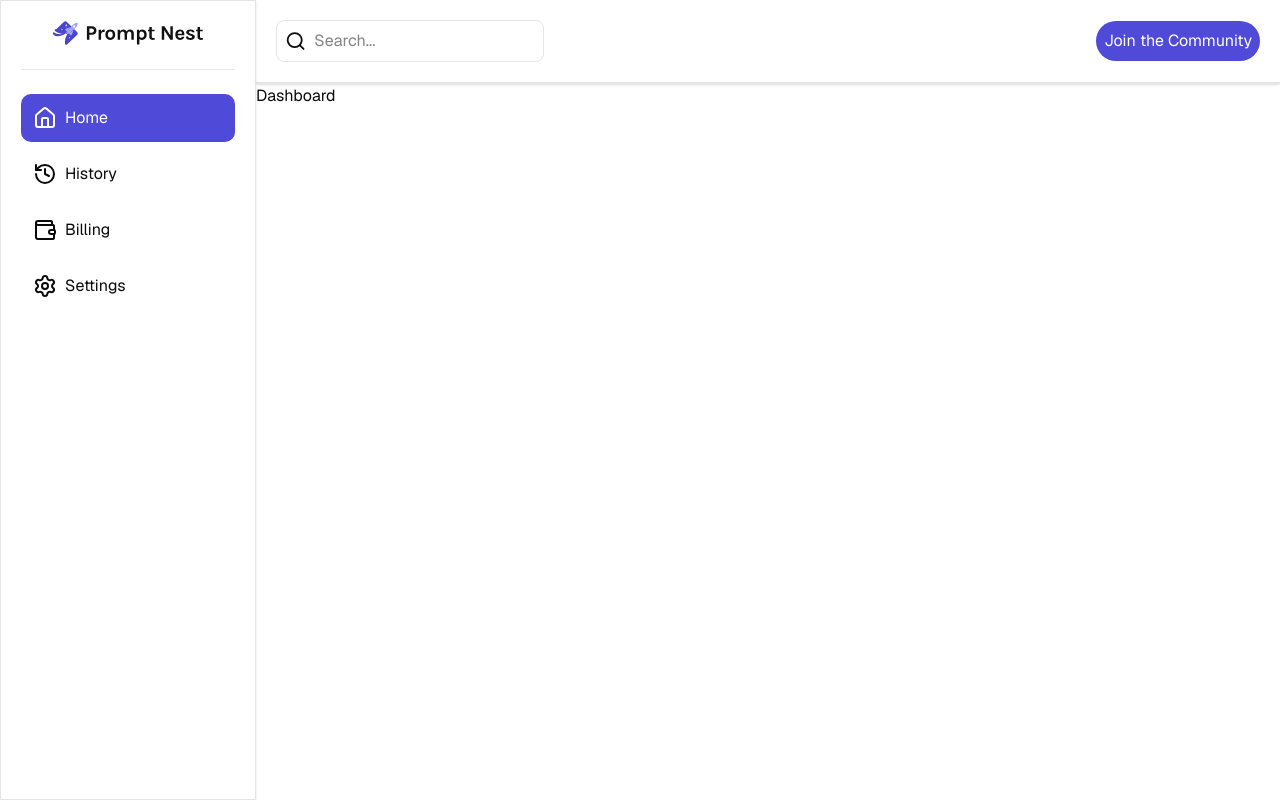
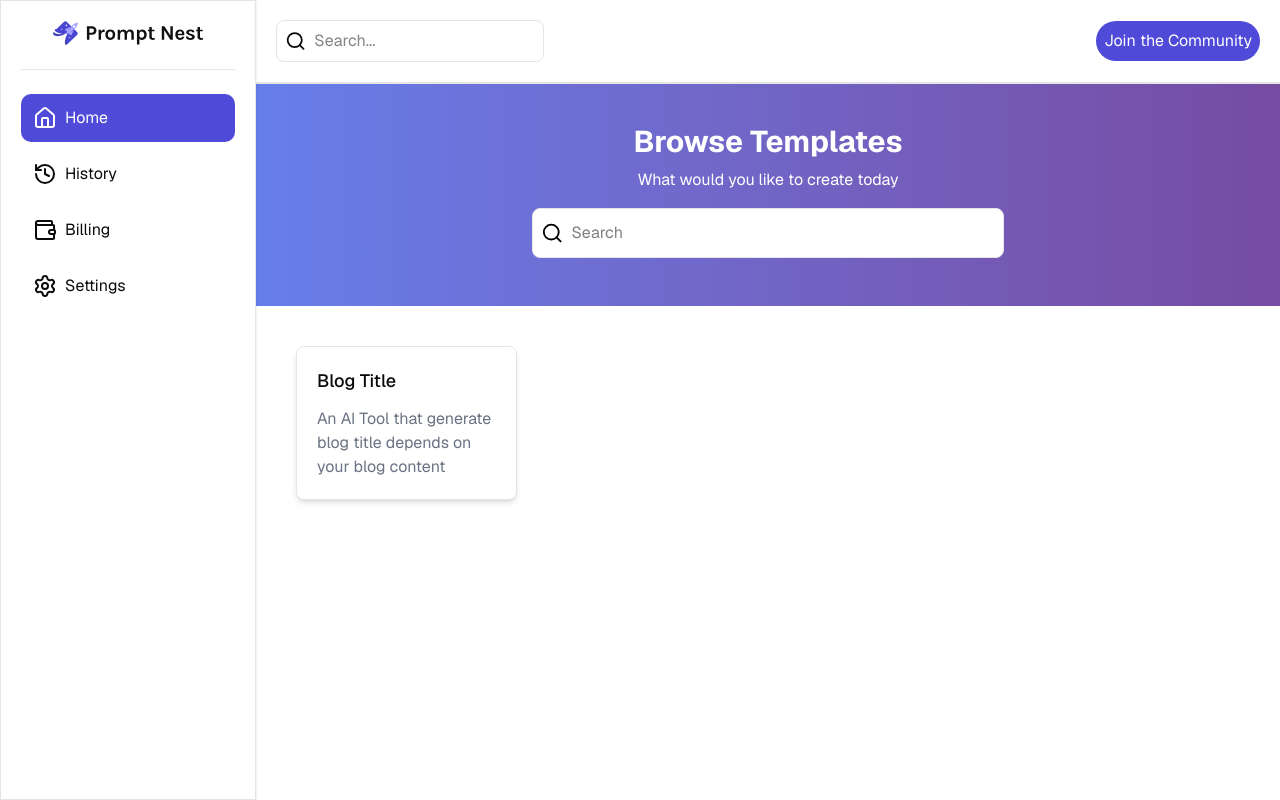
Before and after one commit to AjithPG/prompt-nest, a Next.js app: page /dashboard in a window 1280 px wide. Built offline with nearby package versions, Linux system fonts and the light colour scheme.

Commit message:
feat: implement dashboard template browsing with search functionality

```diff
--- /dev/null
+++ b/app/(data)/template.tsx
@@ -0,0 +1,25 @@
+export const TEMPLATE_LIST = [
+  {
+    id: 1,
+    name: "Blog Title",
+    desc: "An AI Tool that generate blog title depends on your blog content",
+    category: "Blog",
+    icon: "",
+    aiPromt:
+      "Give me a 5 topic idea in bullt wise based on given niche & outline topic and give me result in rich text format",
+    slug: "generate-blog-title",
+    form: [
+      {
+        label: "Enter your Blog Niche",
+        type: "input",
+        name: "niche",
+        required: true,
+      },
+      {
+        label: "Enter your Blog Outline",
+        type: "textarea",
+        name: "outline",
+      },
+    ],
+  },
+];
--- /dev/null
+++ b/app/dashboard/_components/SearchSection.tsx
@@ -0,0 +1,27 @@
+import { Search } from "lucide-react";
+
+const SearchSection = ({
+  onSearchInput,
+}: {
+  onSearchInput: (value: string) => void;
+}) => {
+  return (
+    <div className="p-10 flex flex-col gap-2 justify-center items-center text-white bg-linear-to-r from-[#667EEA] to-[#764BA2]">
+      <h2 className="text-3xl font-bold">Browse Templates</h2>
+      <p className="">What would you like to create today</p>
+      <div className="flex w-full justify-center">
+        <div className="flex gap-2 items-center p-2 border rounded-md bg-white my-2 w-full md:w-1/2">
+          <Search className="text-black" />
+          <input
+            type="text"
+            placeholder="Search"
+            className="w-full py-1 rounded-lg bg-white text-black outline-none"
+            onChange={(e) => onSearchInput(e.target.value)}
+          />
+        </div>
+      </div>
+    </div>
+  );
+};
+
+export default SearchSection;
--- /dev/null
+++ b/app/dashboard/_components/TemplateCard.tsx
@@ -0,0 +1,12 @@
+import { Template } from "./TemplateList";
+
+const TemplateCard = ({ item }: { item: Template }) => {
+  return (
+    <div className="flex flex-col gap-3 p-5 shadow-md rounded-md border bg-white cursor-pointer">
+      <h2 className="text-lg font-medium">{item?.name}</h2>
+      <p className="text-gray-500 line-clamp-3">{item?.desc}</p>
+    </div>
+  );
+};
+
+export default TemplateCard;
--- /dev/null
+++ b/app/dashboard/_components/TemplateList.tsx
@@ -0,0 +1,38 @@
+"use client";
+import { TEMPLATE_LIST } from "@/app/(data)/template";
+import TemplateCard from "./TemplateCard";
+import React, { useMemo } from "react";
+
+export interface Template {
+  id: number;
+  name: string;
+  desc: string;
+  category: string;
+  icon: string;
+  aiPromt: string;
+  slug: string;
+}
+
+export interface Form {
+  label: string;
+  type: string;
+  name: string;
+  required: boolean;
+}
+
+const TemplateList = ({ userSearchInput }: { userSearchInput: string }) => {
+  const templateList = useMemo(() => {
+    return TEMPLATE_LIST.filter((item: Template) =>
+      item.name.toLowerCase().includes(userSearchInput?.toLowerCase() || ""),
+    );
+  }, [userSearchInput]);
+  return (
+    <div className="grid grid-cols-2 md:grid-cols-3 lg:grid-cols-4 gap-5 p-10">
+      {templateList.map((item: Template) => (
+        <TemplateCard item={item} key={item.id} />
+      ))}
+    </div>
+  );
+};
+
+export default TemplateList;
--- a/app/dashboard/page.tsx
+++ b/app/dashboard/page.tsx
@@ -1,9 +1,21 @@
-
+"use client";
+import { useState } from "react";
+import SearchSection from "./_components/SearchSection";
+import TemplateList from "./_components/TemplateList";
 
 const Dashboard = () => {
+  const [userSearchInput, setUserSearchInput] = useState<string>();
+  const onSearchInput = (value: string) => {
+    setUserSearchInput(value);
+  };
   return (
-    <div>Dashboard</div>
-  )
-}
+    <div>
+      {/* Search Section */}
+      <SearchSection onSearchInput={onSearchInput} />
+      {/* Template Section */}
+      <TemplateList userSearchInput={userSearchInput} />
+    </div>
+  );
+};
 
-export default Dashboard
+export default Dashboard;
```
